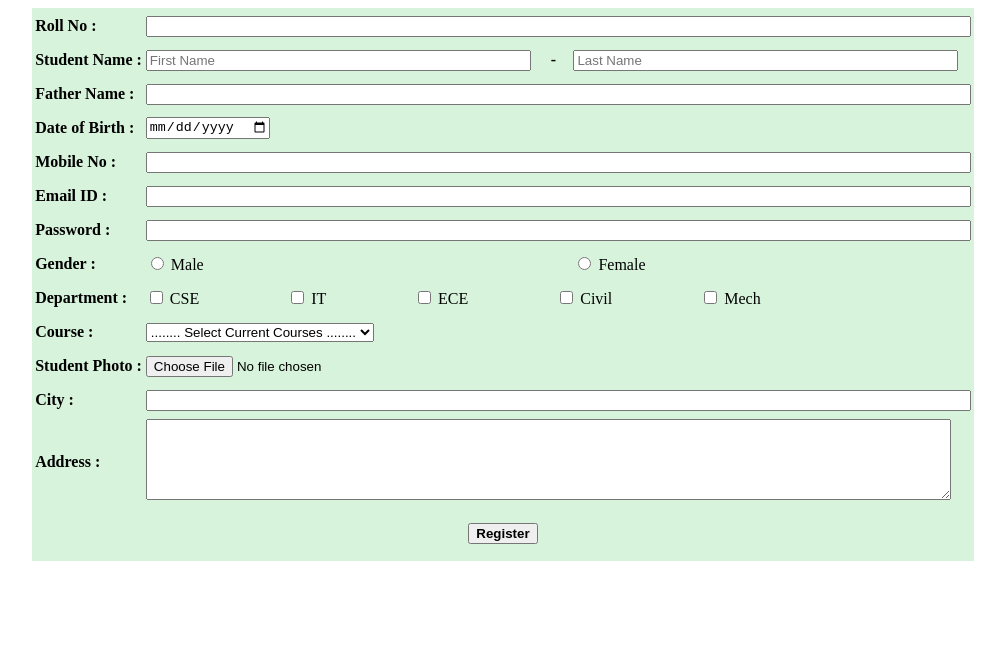
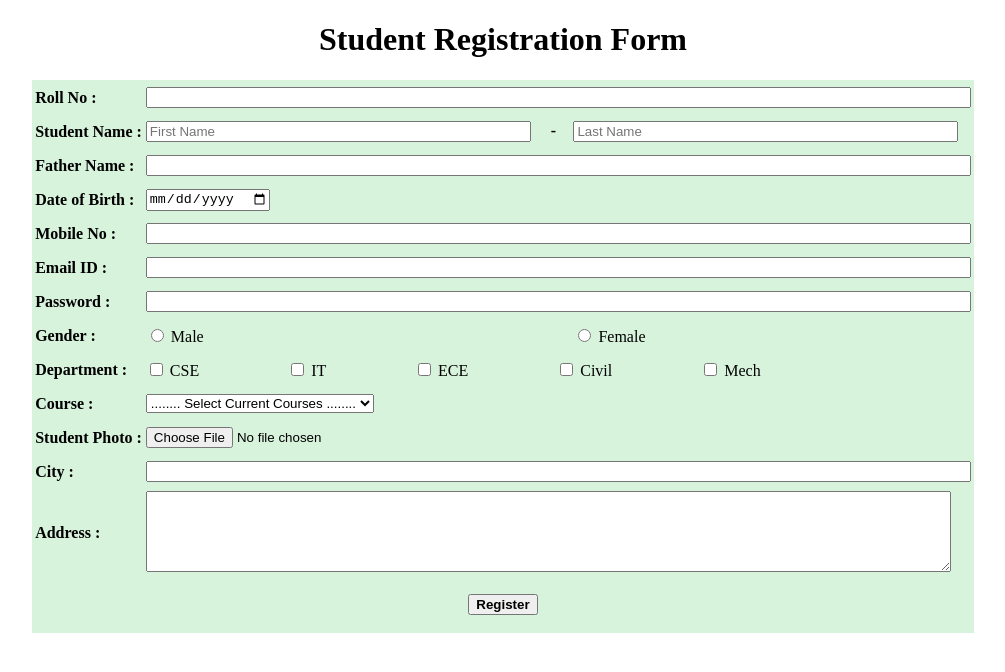
Before and after one commit to aqibwebdeveloper/std-reg-form, a plain HTML site: page index.html in a window 1280 px wide. Shown: the whole page, without its empty margins (137-1142 px from the left). Drawn offline with Linux system fonts and the light colour scheme.

Commit message:
Update index.html

```diff
--- a/index.html
+++ b/index.html
@@ -3,11 +3,11 @@
 <head>
     <meta charset="UTF-8">
     <meta name="viewport" content="width=device-width, initial-scale=1.0">
-    <!-- <title>Registration Form</title> -->
+    <title>Registration Form</title>
 </head>
 <body>
     <center>
-    <!-- <h1>Student Registration Form</h1> -->
+    <h1>Student Registration Form</h1>
 
     <table bgcolor="d8f3dc">
         <tr>
```
